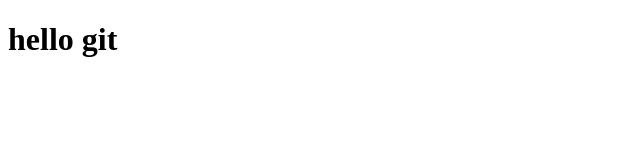
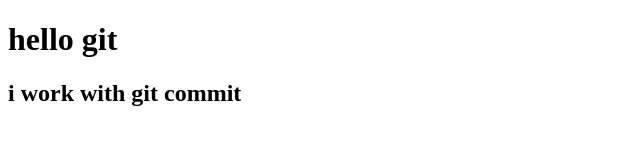
Before and after one commit to Amir-mohammad-ahmady-1234/git-project-one, a plain HTML site: page index.html in a window 1280 px wide. Shown: the whole page, without its empty margins (0-640 px from the left). Drawn offline with Linux system fonts and the light colour scheme.

Commit message:
added index.html and style.css update

```diff
--- a/index.html
+++ b/index.html
@@ -8,5 +8,6 @@
 </head>
 <body>
     <h1>hello git</h1>
+    <h2>i work with git commit</h2>
 </body>
 </html>
--- a/style.css
+++ b/style.css
@@ -0,0 +1,3 @@
+body {
+    font-size: 2rem;
+}
```
